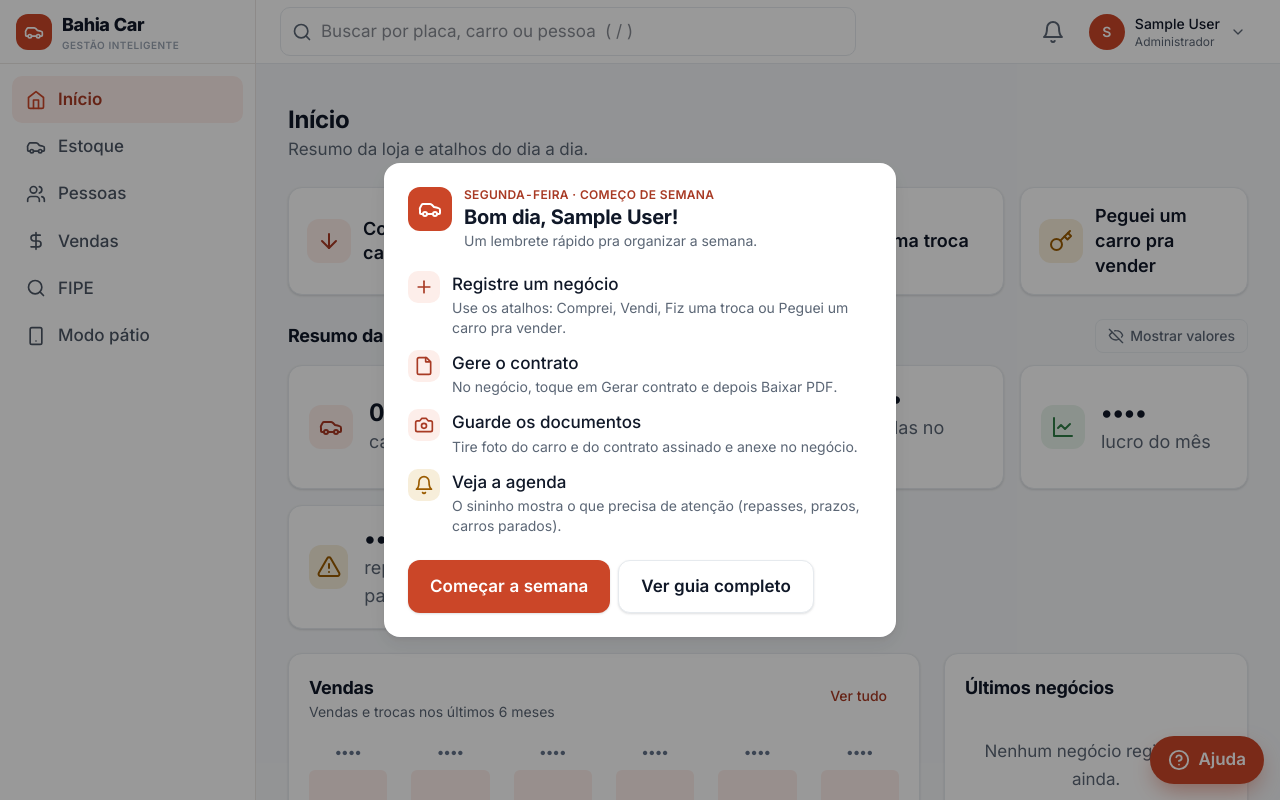
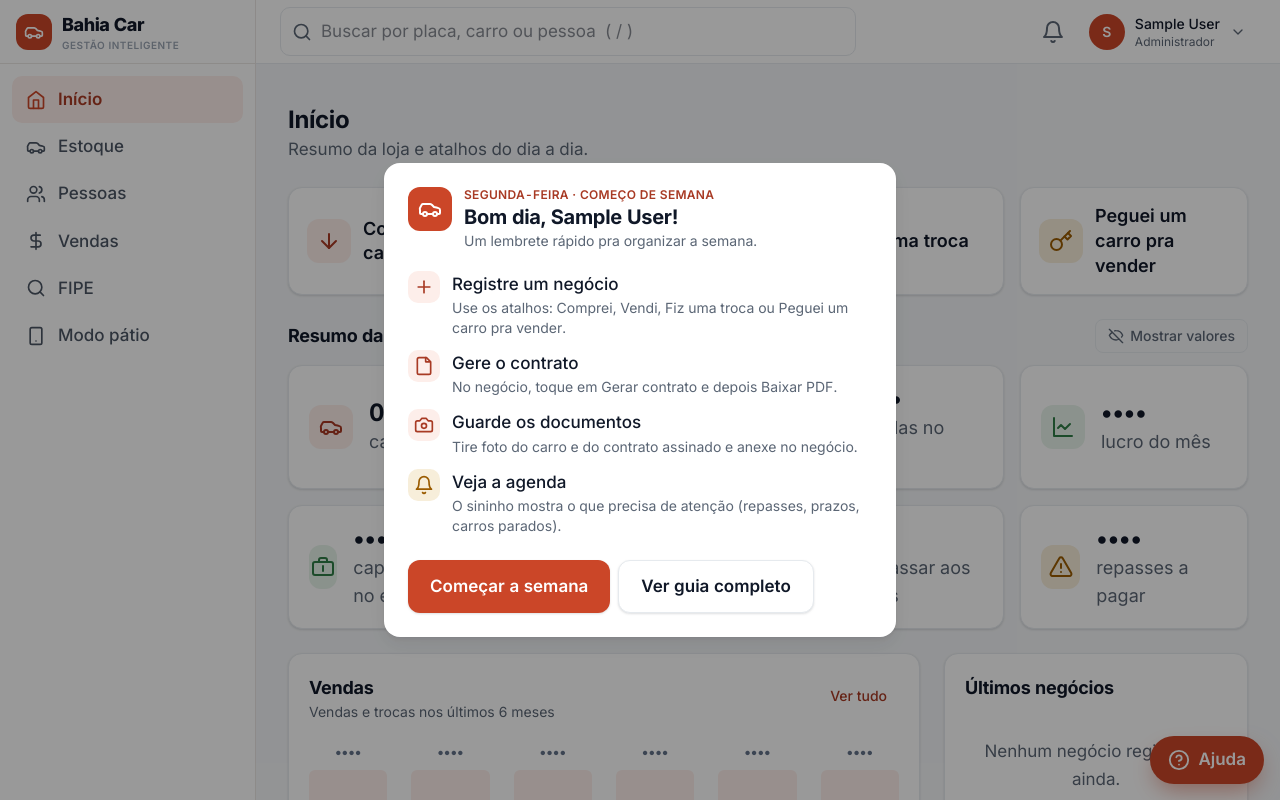
Before and after one commit to karinefaraujo05/sistema-bahia-car, a Django app: page / in a window 1280 px wide. Run offline with Django 5.2, Linux system fonts and the light colour scheme; the visitor is signed in with stand-in values (Sample User, id 1); data that the repository does not hold is empty; style sheets or scripts are compiled from the project's sources; parts of the project's set-up code (start-up, migrations or seed data) failed here and were passed over.

Commit message:
Painel financeiro: capital parado, ticket medio e a repassar
Novos indicadores no painel inicial (so admin, com o olhinho de ocultar):
- Capital parado: quanto a loja pagou nos carros proprios ainda em estoque.
- Ticket medio do mes (total vendido / nro de vendas+trocas).
- A repassar aos donos: soma do que a loja deve aos consignantes ja vendidos.
resumo_de_vendas passa a devolver tambem a contagem de vendas (pro ticket).
Um unico resumo_de_vendas por request (reaproveitado pro lucro).

```diff
--- a/core/views.py
+++ b/core/views.py
@@ -109,9 +109,21 @@
         data__month=hoje.month,
     ).count()
 
-    # Lucro do mês: número sensível, só o administrador vê (reusa resumo_de_vendas).
+    # Números financeiros: só o administrador vê (reusa um único resumo_de_vendas).
     eh_admin = request.user.eh_administrador
-    lucro_do_mes = resumo_de_vendas(hoje.year, hoje.month)["lucro_bruto"] if eh_admin else None
+    resumo = resumo_de_vendas(hoje.year, hoje.month) if eh_admin else None
+    lucro_do_mes = resumo["lucro_bruto"] if resumo else None
+    capital_parado = ticket_medio = a_repassar = None
+    if eh_admin:
+        # Capital parado: quanto a loja pagou nos carros próprios que ainda estão no estoque.
+        capital_parado = Veiculo.objetos.filter(
+            status=StatusVeiculo.EM_ESTOQUE, situacao=Situacao.PROPRIO
+        ).aggregate(total=Sum("valor_compra"))["total"]
+        # Ticket médio do mês (só venda/troca).
+        if resumo["vendidos"]:
+            ticket_medio = resumo["total_vendido"] / resumo["vendidos"]
+        # Quanto a loja deve repassar aos donos de consignados já vendidos.
+        a_repassar = repasses_pendentes().aggregate(total=Sum("valor_liquido_minimo"))["total"]
 
     # Carros parados: card com os 3 mais antigos (mesmo limite da agenda).
     parados = list(carros_parados(hoje, DIAS_CARRO_PARADO))
@@ -133,6 +145,9 @@
         "vendas_no_mes": vendas_no_mes,
         "eh_admin": eh_admin,
         "lucro_do_mes": lucro_do_mes,
+        "capital_parado": capital_parado,
+        "ticket_medio": ticket_medio,
+        "a_repassar": a_repassar,
         "carros_parados": parados[:3],
         "total_parados": len(parados),
         "dias_parado_painel": DIAS_CARRO_PARADO,
--- a/negocios/services.py
+++ b/negocios/services.py
@@ -402,10 +402,17 @@
         data__month=mes,
     )
     # "Vendido" e "lucro" só fazem sentido para o que SAI da loja (venda/troca).
-    vendas = do_mes.filter(
-        tipo__in=[TipoNegocio.VENDA, TipoNegocio.TROCA]
-    ).prefetch_related("itens__veiculo__gastos")  # lucro_bruto reusa esse prefetch (sem N+1)
+    vendas = list(
+        do_mes.filter(tipo__in=[TipoNegocio.VENDA, TipoNegocio.TROCA]).prefetch_related(
+            "itens__veiculo__gastos"  # lucro_bruto reusa esse prefetch (sem N+1)
+        )
+    )
     total = sum((n.valor_total or Decimal("0") for n in vendas), Decimal("0"))
     lucro = sum((lucro_bruto(n) or Decimal("0") for n in vendas), Decimal("0"))
     # Mas a CONTAGEM de negócios inclui compras também (compra também é negócio).
-    return {"total_vendido": total, "lucro_bruto": lucro, "quantidade": do_mes.count()}
+    return {
+        "total_vendido": total,
+        "lucro_bruto": lucro,
+        "quantidade": do_mes.count(),
+        "vendidos": len(vendas),  # só venda/troca (pra ticket médio)
+    }
--- a/templates/inicio.html
+++ b/templates/inicio.html
@@ -128,6 +128,36 @@
         <div>
           <div class="text-[2rem] leading-tight font-bold lg:text-2xl valor-sensivel" data-real="{{ lucro_do_mes|reais }}">••••</div>
           <div class="text-lg text-tinta-suave">lucro do mês</div>
+        </div>
+      </div>
+
+      <div class="indicador flex items-center gap-4">
+        <span class="indicador-icone bg-verde-fundo text-verde">
+          <svg viewBox="0 0 24 24" fill="none" stroke="currentColor" stroke-width="2" stroke-linecap="round" stroke-linejoin="round"><rect x="2" y="7" width="20" height="13" rx="2"/><path d="M16 7V5a2 2 0 0 0-2-2h-4a2 2 0 0 0-2 2v2"/><path d="M12 11v5"/></svg>
+        </span>
+        <div>
+          <div class="text-[2rem] leading-tight font-bold lg:text-2xl valor-sensivel" data-real="{{ capital_parado|reais }}">••••</div>
+          <div class="text-lg text-tinta-suave">capital parado no estoque</div>
+        </div>
+      </div>
+
+      <div class="indicador flex items-center gap-4">
+        <span class="indicador-icone bg-verde-fundo text-verde">
+          <svg viewBox="0 0 24 24" fill="none" stroke="currentColor" stroke-width="2" stroke-linecap="round" stroke-linejoin="round"><path d="M20.59 13.41 13.42 20.6a2 2 0 0 1-2.83 0L2 12V2h10l8.59 8.59a2 2 0 0 1 0 2.82z"/><circle cx="7" cy="7" r="1.2"/></svg>
+        </span>
+        <div>
+          <div class="text-[2rem] leading-tight font-bold lg:text-2xl valor-sensivel" data-real="{{ ticket_medio|reais }}">••••</div>
+          <div class="text-lg text-tinta-suave">ticket médio no mês</div>
+        </div>
+      </div>
+
+      <div class="indicador flex items-center gap-4">
+        <span class="indicador-icone bg-ambar-fundo text-ambar">
+          <svg viewBox="0 0 24 24" fill="none" stroke="currentColor" stroke-width="2" stroke-linecap="round" stroke-linejoin="round"><line x1="22" y1="2" x2="11" y2="13"/><polygon points="22 2 15 22 11 13 2 9 22 2"/></svg>
+        </span>
+        <div>
+          <div class="text-[2rem] leading-tight font-bold lg:text-2xl valor-sensivel" data-real="{{ a_repassar|reais }}">••••</div>
+          <div class="text-lg text-tinta-suave">a repassar aos donos</div>
         </div>
       </div>
     {% endif %}
```
Also changed, not shown: core/tests.py (+18 -0 lines).
